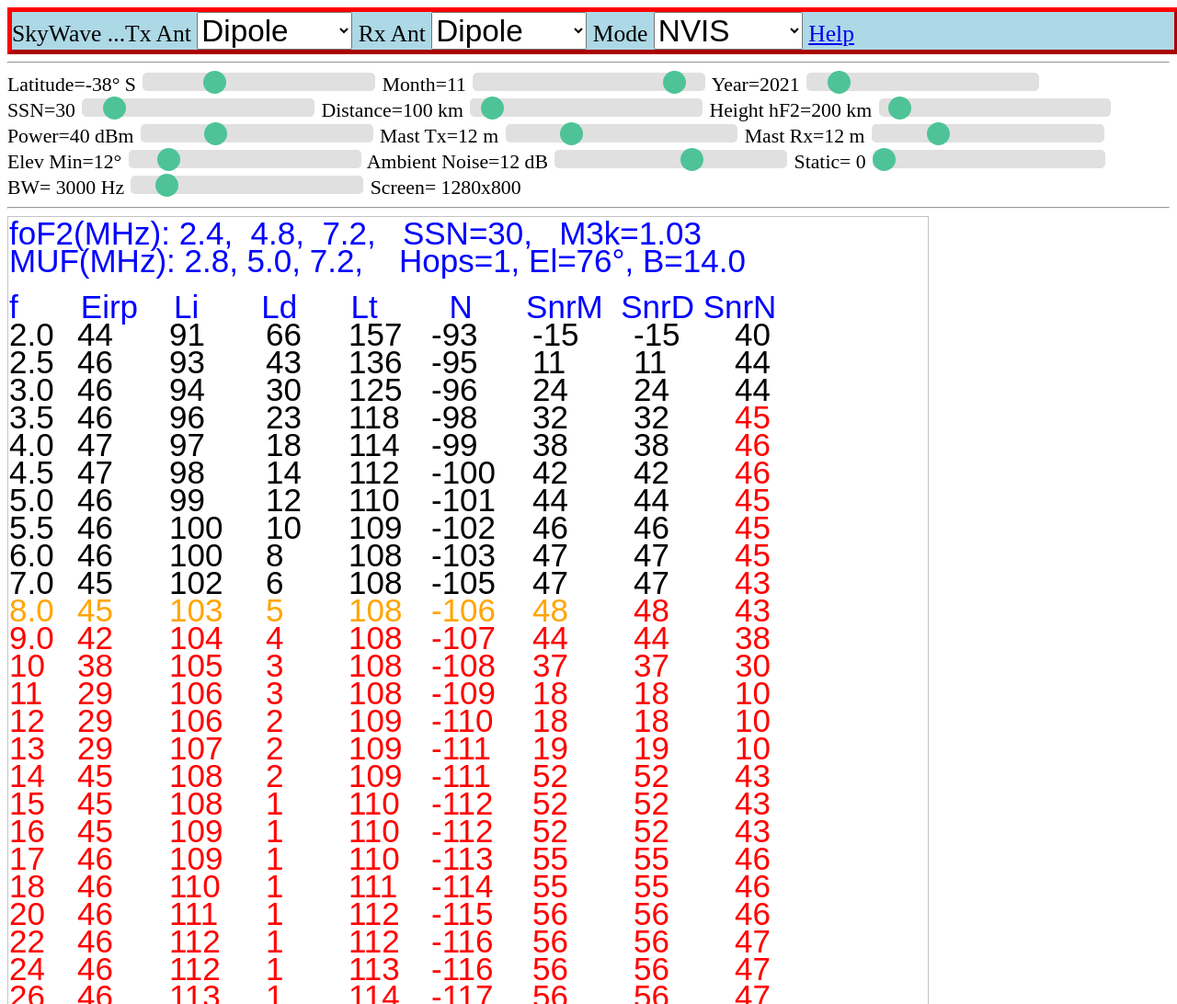
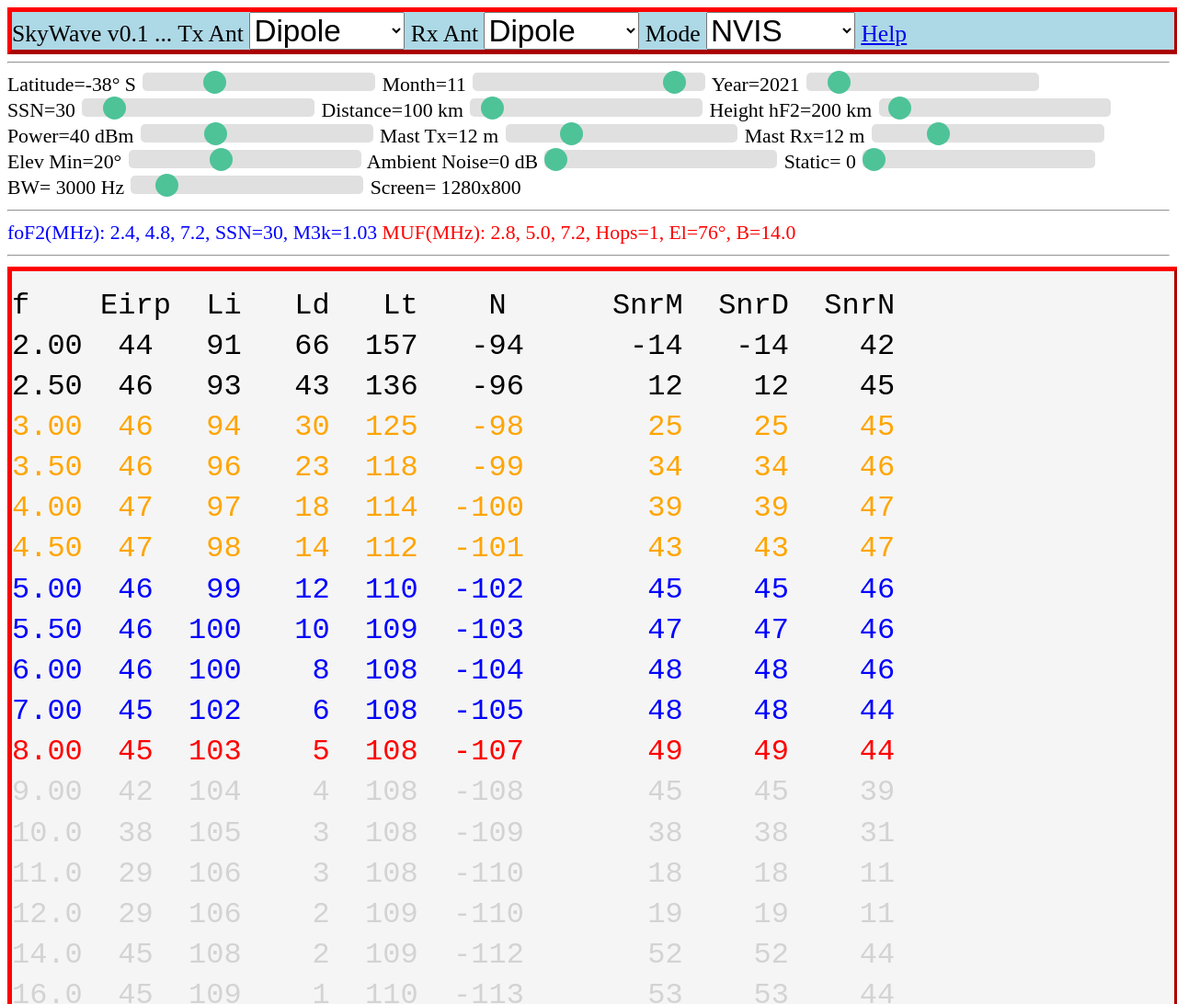
Before and after one commit to TinoPavic/SkyWave, a plain HTML site: page index.html in a window 1280 px wide. Shown: the top 1092 px of the page at 92% size. Drawn offline with Linux system fonts and the light colour scheme.

Commit message:
Add files via upload

```diff
--- a/atten.js
+++ b/atten.js
@@ -9,7 +9,6 @@ function dT(s, n) {
 
 function selUpdate(nvis, ssn) {    // selection has changed
   var sel, s, v;
-  dT("selUpdate(1)",2);
   sel=document.getElementById("antenna").value;   nvis.antenna=parseInt(sel);
   document.getElementById("antenna").fontsize=45;
 
@@ -63,11 +62,8 @@ function selUpdate(nvis, ssn) {    // selection has changed
   console.log("selChange(12) "+nvis.mast+","+nvis.antenna+","+nvis.power);
   console.log("selChange(13) "+nvis.distance+", "+ nvis.location+","+nvis.storm);
   console.log("selChange(14) elevMin=",nvis.elevMin);
-  dT("selUpdate(4)", 2);
   nvisCheck(nvis);
-  dT("selUpdate(7)", 2);
-  canvasUpdate1(nvis);
-  dT("selUpdate(9)", 2);
+  mufUpdate(nvis);
 }
 
 function sunLat(nvis) {
@@ -95,21 +91,22 @@ function calcDrap(nvis) {    // predicting DRAP at 2.2 MHz
 
 function calcNoise(nvis) {                  // HF Noise per ITU-R P.372
   var Faa, Fac;
-  Faa = 49-22*Math.log10(nvis.freq);        // man made + galactic noise at quiet location
+  Faa = 45-21*Math.log10(nvis.freq/2.0);    // man made + galactic noise at quiet location
   Faa += nvis.location;                     // added man made local noise
   if(Faa < 0.0) Faa=0.0;
-  var Fac = 92-63*Math.log10(nvis.freq);    // atmospheric noise exceeded 0.5% of the time
+  var Fac = 85-67*Math.log10(nvis.freq/2);    // atmospheric noise exceeded 0.5% of the time
   Fac *= nvis.storm / 20.0;                 // adjusted for "storminess"
   if(Fac < 0.0) Fac=0.0;
   console.log("calcNoise() fr="+nvis.freq+",loc="+nvis.location+
   ",sto="+nvis.storm+",Faa="+Faa+",Fac="+Fac);
   if(Fac>Faa)   Faa=Fac;
   Faa -= 10*Math.log10(3000/nvis.bw);
-  return Faa-147.0;                         // BW=3kHz, dBm value
+  return Faa-139.0;                         // BW=3kHz, dBm value
 }
 
 function canvasUpdate1(nvis) {    // drawing on canvas
   var w1,w2,h1,h2;
+  mufUpdate(nvis);
   console.log("canvasUpdate1(1)");
   dT("canvasUpdate1(1)", 3);
   nvisCheck(nvis);
@@ -172,3 +169,94 @@ function canvasUpdate1(nvis) {    // drawing on canvas
       ctx.fillText(s, 790, y);
   }
 }
+function mufUpdate(nvis) {    // FOT text update
+  var co, over=0;
+  var s, s2, s3;
+  nvisCheck(nvis);
+  nvisPredict(nvis);
+  s=showfoF2(nvis); document.getElementById("slidV15").innerHTML=s;
+  s=showMuf(nvis);  document.getElementById("slidV16").innerHTML=s;
+  s= "f    Eirp  Li   Ld   Lt    N      SnrM  SnrD  SnrN";
+  document.getElementById("slidV17").innerHTML=s;
+
+  nvis.freq=1.5;
+  var mf=nvis.muf1*1.18;
+  for ( i=0; i<24; i++) {
+      nvisCheck(nvis);
+      nvis.freq += 0.5;
+      if(i>8) nvis.freq+=0.5;
+      if(i>14) nvis.freq+=1;
+      mf=nvis.muf3*1.18;
+      co="black";
+      if(nvis.freq > nvis.muf1) co="orange";
+      if(nvis.freq > nvis.muf2) co="blue";
+      if(nvis.freq > nvis.muf3) co="red";
+      if(nvis.freq > mf) { co="lightgrey"; over++;}
+      //if(over>2) i=23;
+      s = nvis.freq.toPrecision(3);
+      antennaGain(nvis);
+      nvis.eirp= nvis.power + nvis.gain;
+      s2=Math.round(nvis.eirp);   s+="  "+ s2 ; // show EIRP
+      li= calcFSPL(nvis);
+      var li2 = 20* Math.log10(nvis.hops);
+      li2 += 2*(nvis.hops-1);
+      li += li2;
+      s2=Math.round(li);
+      if(s2>799)  s2=799; if(s2<100)  s+=" "; if(s2<10)  s+=" "; s+="  "+ s2 ; // Li
+      ld= calcDrap(nvis);
+      n = 2.2 / nvis.freq;
+      n = Math.pow(n, 1.9);
+      ld *= n;   ld *=nvis.hops;
+      s2=Math.round(ld);
+      if(s2>999)  s2=999; if(s2<100)  s+=" "; if(s2<10)  s+=" "; s+="  "+ s2 ; // Ld
+      s2=Math.round(li+ld);
+      if(s2>999)  s2=999; if(s2<100)  s+=" "; if(s2<10)  s+=" "; s+="  "+ s2 ; // Lt
+      n = calcNoise(nvis);
+      s2=Math.round(n); if(s2>-40)  s2=-40;
+      s3 = Math.abs(s2); if(s3<100)  s+=" "; if(s3<10)  s+=" "; s+="  "+ s2 ;  // N
+      s2=Math.round(nvis.eirp+nvis.gain2-li-ld-n); // MidDay Snr
+      if(s2>199)   s2=199;  if(s2<-199)  s2=-199;
+      s3=Math.abs(s2);
+      if(s3<100)  s+=" "; if(s3<10)  s+=" "; if(s2>-0.5) s+=" "; s+="     "+ s2 ;
+      mf = nvis.muf3*1.01; // Day SNR
+      s2=Math.round(nvis.eirp+nvis.gain2-li-ld-n);
+      if(s2>199)   s2=199;  if(s2<-199)  s2=-199;
+      s3=Math.abs(s2);
+      if(s3<100)  s+=" "; if(s3<10)  s+=" "; if(s2>-0.5) s+=" "; s+="  "+ s2 ;
+      mf = nvis.muf1*1.18; // Night SNR
+      s2=Math.round(nvis.eirp+nvis.gain2-li-10-n);
+      if(s2>199)   s2=199;  if(s2<-199)  s2=-199;
+      s3=Math.abs(s2);
+      if(s3<100)  s+=" "; if(s3<10)  s+=" "; if(s2>-0.5) s+=" "; s+="  "+ s2 ;
+      setFot(i+1, s, co);
+  }
+}
+
+function setFot(n, s, co) {    // FOT text update
+  var element = document.getElementById("fot1");
+  if(n==2) element = document.getElementById("fot2");
+  if(n==3) element = document.getElementById("fot3");
+  if(n==4) element = document.getElementById("fot4");
+  if(n==5) element = document.getElementById("fot5");
+  if(n==6) element = document.getElementById("fot6");
+  if(n==7) element = document.getElementById("fot7");
+  if(n==8) element = document.getElementById("fot8");
+  if(n==9) element = document.getElementById("fot9");
+  if(n==10) element = document.getElementById("fot10");
+  if(n==11) element = document.getElementById("fot11");
+  if(n==12) element = document.getElementById("fot12");
+  if(n==13) element = document.getElementById("fot13");
+  if(n==14) element = document.getElementById("fot14");
+  if(n==15) element = document.getElementById("fot15");
+  if(n==16) element = document.getElementById("fot16");
+  if(n==17) element = document.getElementById("fot17");
+  if(n==18) element = document.getElementById("fot18");
+  if(n==19) element = document.getElementById("fot19");
+  if(n==20) element = document.getElementById("fot20");
+  if(n==21) element = document.getElementById("fot21");
+  if(n==22) element = document.getElementById("fot22");
+  if(n==23) element = document.getElementById("fot23");
+  if(n==24) element = document.getElementById("fot24");
+  element.innerHTML=s;
+  element.style.color=co;
+}
--- a/index.html
+++ b/index.html
@@ -14,6 +14,14 @@
   border: 5px outset red;
   background-color: lightblue;
   text-align: left;
+}
+.fotcontainer {
+  width: 100%;
+  font-size: 2.5vw;
+  border: 5px outset red;
+  background-color: whitesmoke;
+  text-align: left;
+  line-height: 38%;
 }
 .slidecontainer {  /* CSS style for all elements of class=slidecontainer */
   width: 100%; /* Width of the outside container */
@@ -49,7 +57,7 @@
 </style>
 
 <div class="myDiv">
-  <a id="str2">SkyWave ...Tx Ant</a>
+  <a id="str2">SkyWave v0.1 ... Tx Ant</a>
   <select style="font-size: 1.3em" id="antenna" name="antenna" onchange="selChange()">
     <option value=1 selected>Dipole</option>
     <option value=2>CASG-A1</option>
@@ -107,18 +115,47 @@
   <a id="slidV9">Rx Ant Height= 12 m</a>
   <input type="range" min="2" max="40" value="12" class="slider" id="slidHant2" onchange="selChange()">
   <br><a id="slidV10">Elev Min = 12 &deg</a>
-  <input type="range" min="1" max="80" value="12" class="slider" id="slidElMin" onchange="selChange()">
-  <a id="slidV11">Ambient Noise=1</a>
-  <input type="range" min="0" max="20" value="12" class="slider" id="slidLocation" onchange="selChange()">
+  <input type="range" min="1" max="50" value="20" class="slider" id="slidElMin" onchange="selChange()">
+  <a id="slidV11">Ambient Noise=0</a>
+  <input type="range" min="0" max="20" value="0" class="slider" id="slidLocation" onchange="selChange()">
   <a id="slidV12">Static=0</a>
   <input type="range" min="0" max="20" value="0" class="slider" id="slidStorm" onchange="selChange()">
   <br><a id="slidV13">Bandwidth= 3000 Hz</a>
   <input type="range" min="1" max="120" value="15" class="slider" id="slidBw" onchange="selChange()">
-  <a id="slidV14">System Info: </a>
+  <a id="slidV14">Screen Info: </a>
+  <hr>
+  <a id=slidV15 style="color: blue;">foF2 Frequency Data</a>
+  <a id=slidV16 style="color:red">MUF Frequency Data</a>
+  <hr>
+</div>
+<div class="fotcontainer">
+  <pre id=slidV17>FOT Data</pre>
+  <pre id=fot1>foF2 </pre>
+  <pre id=fot2>foF2 </pre>
+  <pre id=fot3>foF2 </pre>
+  <pre id=fot4>foF2 </pre>
+  <pre id=fot5>foF2 </pre>
+  <pre id=fot6>foF2 </pre>
+  <pre id=fot7>foF2 </pre>
+  <pre id=fot8>foF2 8</pre>
+  <pre id=fot9>foF2 9</pre>
+  <pre id=fot10>foF2 10</pre>
+  <pre id=fot11>foF2 11</pre>
+  <pre id=fot12>foF2 12</pre>
+  <pre id=fot13>foF2 13</pre>
+  <pre id=fot14>foF2 14</pre>
+  <pre id=fot15>foF2 15</pre>
+  <pre id=fot16>foF2 16</pre>
+  <pre id=fot17>foF2 17</pre>
+  <pre id=fot18>foF2 18</pre>
+  <pre id=fot19>foF2 19</pre>
+  <pre id=fot20>foF2 20</pre>
+  <pre id=fot21>foF2 21</pre>
+  <pre id=fot22>foF2 22</pre>
+  <pre id=fot23>foF2 23</pre>
+  <pre id=fot24>foF2 24</pre>
 </div>
 <hr>
-
-<canvas id="myCanvas" width="1000" height="1100" style="border:1px solid #c3c3c3;">
 
 <script src="nvis.js"></script>
 <script src="antenna.js"></script>
@@ -126,15 +163,11 @@
 
 <script>
 
-dT("Line1", 1);dT("Line2", 2);dT("Line3", 3);
 var nv = new myNvis("Nvis", 1);
 nvisInit(nv);
-dT("index(3)", 1);
+
 function selChange(ssn=0) { selUpdate(nv, ssn)};
-dT("index(5)", 1);
-
 selChange(nv);
-dT("index(10)",1);
 
 </script>
 
```
Also changed, not shown: 1 other file.
